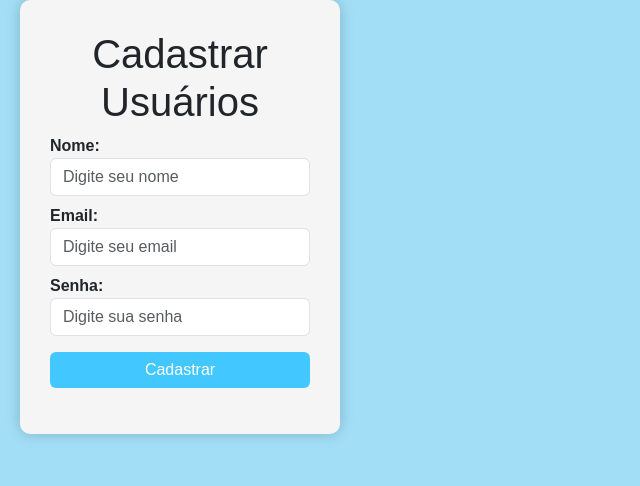
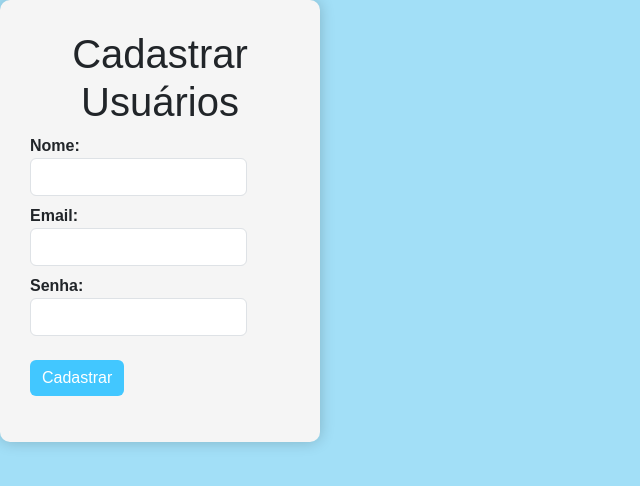
Before and after one commit to Initel/TEAWeb, a PHP site: page /cadastro.php in a window 1280 px wide. Shown: the top 486 px of the page, without its empty margins (0-640 px from the left). Run offline with PHP 8.4, Linux system fonts and the light colour scheme.

Commit message:
atualização 12112024 -- 01

```diff
--- a/Crud.php
+++ b/Crud.php
@@ -2,9 +2,10 @@
 
 include_once("./connect.php");
 
-// Função para cadastrar usuário
+//função para cadastrar usuário
  function cadastrar($nome, $email, $senha) {
      global $conn;
+
      $sql = "SELECT * FROM usuarios WHERE email = '$email'";
      $result = $conn->query($sql);
      if ($result->num_rows > 0) {
@@ -17,6 +18,7 @@ function cadastrar($nome, $email, $senha) {
          $sql = "INSERT INTO usuarios (nome, email, senha) VALUES ('$nome', '$email', '$senha')";
          if ($conn->query($sql) === TRUE) {
              echo "Usuário cadastrado com sucesso!";
+             header("Location: index.php");
          } else {
              echo "Erro ao cadastrar usuário: " . $conn->error;
          }
@@ -49,7 +51,6 @@ function excluir($email, $senha) {
         echo "Usuário não encontrado!";
     }
 }
-//testecorrigido@gmail.com 4321 Teste
 
 // Função para atualizar usuário
 function atualizar($email_atual, $senha_atual, $nome, $email, $senha) {
@@ -124,7 +125,12 @@ function ler() {
 
 // Formulário para cadastrar usuário
 if (isset($_POST["cadastrar"])) {
-    $nome = $_POST["nome"];
+    $nome = $_POST['nome'];
+    // $nome_R = $_POST['nome_responsavel'];
+    // $nome_C = $_POST['nome_crianca'];
+    // $nv_S = $_POST['nivel_suporte'];
+    // $tipo_A = $_POST['tipo_acompanhamento'];
+    // $idade = $_POST['idade'];
     $email = $_POST["email"];
     $senha = $_POST["senha"];
     cadastrar($nome, $email, $senha);
--- a/cadastro.php
+++ b/cadastro.php
@@ -19,34 +19,23 @@
             display: flex;
             justify-content: center;
             align-items: center;
-        flex-wrap: wrap;
         }
-      .login-form, .cadastro-form {
+        .cadastro-form {
             background-color: #f5f5f5; /* Fundo claro para os formulários */
             padding: 30px; /* Aumentando o padding */
             border-radius: 10px;
             box-shadow: 0 0 15px rgba(0, 0, 0, 0.2);
             width: 320px; /* Largura um pouco maior */
-        margin: 0 20px;
         }
-
         .btn-primary {
             background-color: #42c7ff; /* Azul claro */
             border: none;
         }
-
         .btn-primary:hover {
             background-color: #ffa600; /* Laranja ao passar o mouse */
         }
-
         .form-group label {
             font-weight: bold; /* Labels em negrito */
-      }
-
-      .blur {
-        filter: blur(5px);
-        opacity: 0.5;
-        pointer-events: none;
         }
     </style>
 </head>
@@ -56,30 +45,29 @@
         <h1 class="text-center">Cadastrar Usuários</h1>
         <form action="" method="post" class="form-horizontal">
           <div class="form-group">
-            <label for="nome" class="col-sm-12 control-label">Nome:</label>
-            <div class="col-sm-12">
-              <input type="text" id="nome" name="nome" class="form-control " placeholder="Digite seu nome">
+            <label for="nome" class="col-sm-2 control-label">Nome:</label>
+            <div class="col-sm-10">
+              <input type="text" id="nome" name="nome" class="form-control">
             </div>
           </div>
           <div class="form-group">
-            <label for="email" class="col-sm-12 control-label mt-2">Email:</label>
-            <div class="col-sm-12">
-              <input type="email" id="email" name="email" class="form-control" placeholder="Digite seu email">
+            <label for="email" class="col-sm-2 control-label mt-2">Email:</label>
+            <div class="col-sm-10">
+              <input type="email" id="email" name="email" class="form-control">
             </div>
           </div>
           <div class="form-group">
-            <label for="senha" class="col-sm-12 control-label mt-2">Senha:</label>
-            <div class="col-sm-12">
-              <input type="password" id="senha" name="senha" class="form-control" placeholder="Digite sua senha">
+            <label for="senha" class="col-sm-2 control-label mt-2">Senha:</label>
+            <div class="col-sm-10">
+              <input type="password" id="senha" name="senha" class="form-control">
             </div>
           </div>
           <div class="form-group">
-            <div class="col-sm-12">
-              <input type="submit" name="cadastrar" value="Cadastrar" class ="btn btn-primary mt-3 w-100">
+            <div class="col-sm-offset-2 col-sm-10">
+              <input type="submit" name="cadastrar" value="Cadastrar" class="btn btn-primary mt-4">
             </div>
           </div>
         </form>
-      </div>
       </div>
 
 <script src="./js/bootstrap.bundle.min.js"></script>
--- a/home.php
+++ b/home.php
@@ -29,7 +29,7 @@ include_once("./ecommerce.php")
   <body>
   <nav class="navbar navbar-expand-lg bg-body-tertiary">
   <div class="container-fluid">
-    <a class="navbar-brand" href="index.php">ZWP</a>
+    <a class="navbar-brand" href="index.php">AutiAlly</a>
     <button class="navbar-toggler" type="button" data-bs-toggle="collapse" data-bs-target="#navbarNav" aria-controls="navbarNav" aria-expanded="false" aria-label="Toggle navigation">
       <span class="navbar-toggler-icon"></span>
     </button>
--- a/homeAdmin.php
+++ b/homeAdmin.php
@@ -32,7 +32,7 @@ if (isset($_REQUEST["logout"]) && $_REQUEST["logout"] == true) {
   <body>
   <nav class="navbar navbar-expand-lg bg-body-tertiary">
   <div class="container-fluid">
-    <a class="navbar-brand" href="index.php">zwp</a>
+    <a class="navbar-brand" href="index.php">AutiAlly</a>
     <button class="navbar-toggler" type="button" data-bs-toggle="collapse" data-bs-target="#navbarNav" aria-controls="navbarNav" aria-expanded="false" aria-label="Toggle navigation">
       <span class="navbar-toggler-icon"></span>
     </button>
```
Also changed, not shown: CRUD/P_Prod.php (deleted, +0 -32 lines), CRUD/P_compra.php (deleted, +0 -61 lines), functions/toDo.php (added, +63 -0 lines). Lines whose indentation alone changed are shown as unchanged.
